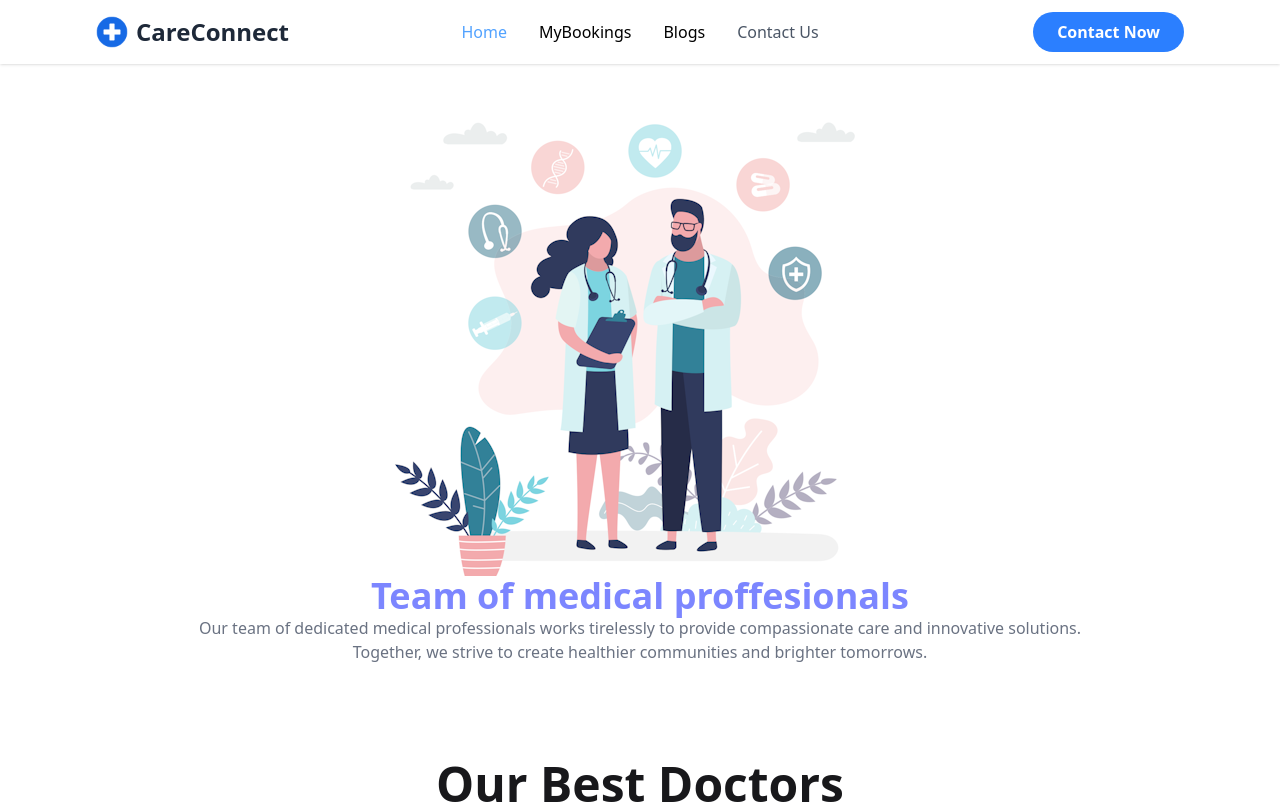
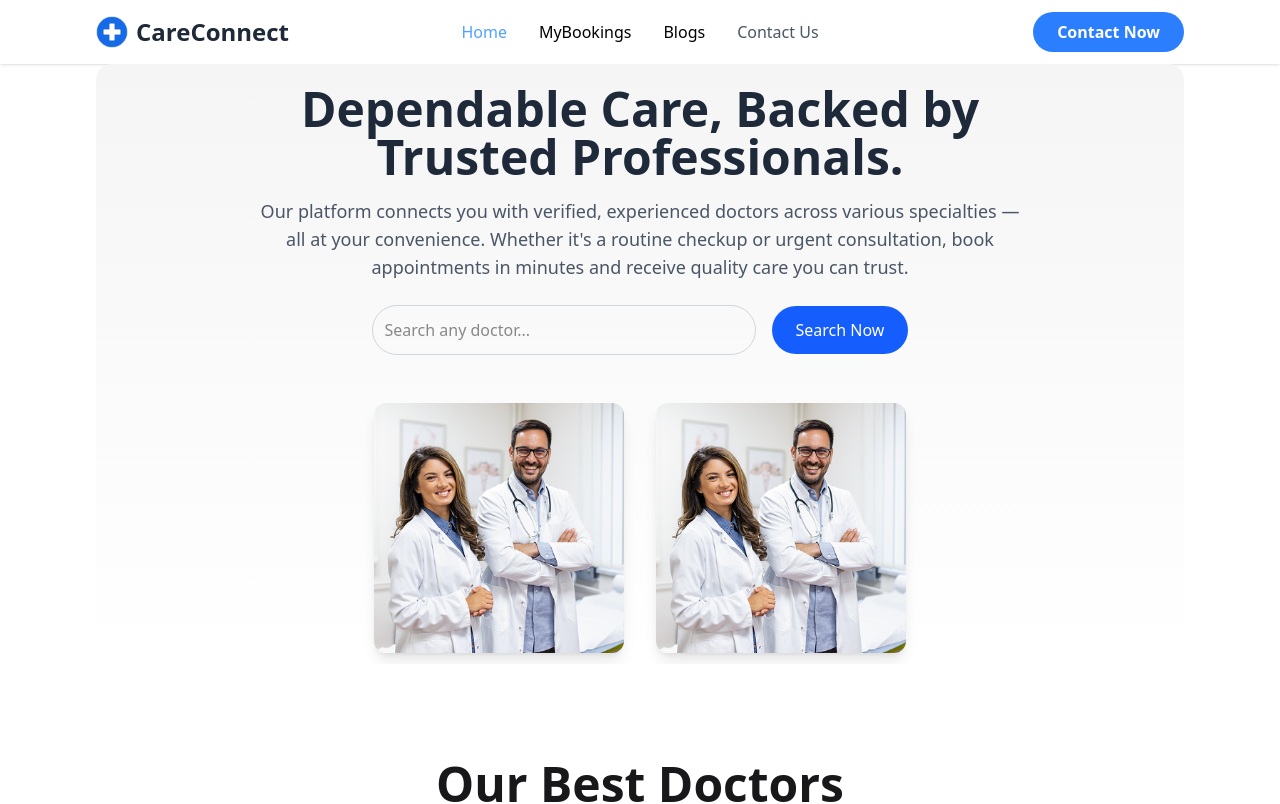
Before and after one commit to Samir-Sadaf25/Care-Connect, a React (Vite) app: page / in a window 1280 px wide. Shown: the top 804 px of the page. Built offline with nearby package versions, Linux system fonts and the light colour scheme.

Commit message:
update the hero section

```diff
--- a/src/Components/DoctorsList.jsx
+++ b/src/Components/DoctorsList.jsx
@@ -1,9 +1,8 @@
 import React, { useEffect, useState } from 'react';
-import { NavLink, useLoaderData } from 'react-router';
+import { NavLink, } from 'react-router';
 
-const DoctorsList = () => {
+const DoctorsList = ({ data }) => {
 
-    const data = useLoaderData();
     const [showAll, setShowAll] = useState(false);
     const [doctors, setDoctors] = useState([]);
     useEffect(() => {
@@ -55,32 +54,32 @@ const DoctorsList = () => {
                         </div>
 
                         {/* View Details Button */}
-                        <NavLink to={"/DoctorDetails"}>
-                            <a className=" mt-2.5 relative inline-flex items-center px-12 py-3 overflow-hidden text-lg font-medium text-indigo-600 border-2 border-indigo-600 rounded-full hover:text-white group hover:bg-gray-50">
-                                <span class="absolute left-0 block w-full h-0 transition-all bg-indigo-600 opacity-100 group-hover:h-full top-1/2 group-hover:top-0 duration-400 ease"></span>
-                                <span class="absolute right-0 flex items-center justify-start w-10 h-10 duration-300 transform translate-x-full group-hover:translate-x-0 ease">
-                                    <svg class="w-5 h-5" fill="none" stroke="currentColor" viewBox="0 0 24 24" xmlns="http://www.w3.org/2000/svg"><path stroke-linecap="round" stroke-linejoin="round" stroke-width="2" d="M14 5l7 7m0 0l-7 7m7-7H3"></path></svg>
-                                </span>
-                                <span class="relative">View details</span>
-                            </a>
+                        <NavLink to={"/DoctorDetails"} className=" mt-2.5 relative inline-flex items-center px-12 py-3 overflow-hidden text-lg font-medium text-indigo-600 border-2 border-indigo-600 rounded-full hover:text-white group hover:bg-gray-50">
+
+                            <span className="absolute left-0 block w-full h-0 transition-all bg-indigo-600 opacity-100 group-hover:h-full top-1/2 group-hover:top-0 duration-400 ease"></span>
+                            <span className="absolute right-0 flex items-center justify-start w-10 h-10 duration-300 transform translate-x-full group-hover:translate-x-0 ease">
+                                <svg name="w-5 h-5" fill="none" stroke="currentColor" viewBox="0 0 24 24" xmlns="http://www.w3.org/2000/svg"><path strokeLinecap="round" strokeLinejoin="round" strokeWidth="2" d="M14 5l7 7m0 0l-7 7m7-7H3"></path></svg>
+                            </span>
+                            <span className="relative">View details</span>
+
                         </NavLink>
                     </div>)
                 }
             </div>
             <div className='justify-self-center mt-5 mb-8'>
                 <button onClick={() => {
-                    setShowAll( prv => !prv)
-                    if(showAll) window.scrollTo(0,0)
+                    setShowAll(prv => !prv)
+                    if (showAll) window.scrollTo(0, 0)
                 }}>
                     <a className="relative inline-flex items-center justify-start py-3 pl-4 pr-12 overflow-hidden font-semibold text-indigo-600 transition-all duration-150 ease-in-out rounded hover:pl-10 hover:pr-6 bg-gray-50 group">
                         <span className="absolute bottom-0 left-0 w-full h-1 transition-all duration-150 ease-in-out bg-indigo-600 group-hover:h-full"></span>
                         <span className="absolute right-0 pr-4 duration-200 ease-out group-hover:translate-x-12">
-                            <svg className="w-5 h-5 text-green-400" fill="none" stroke="currentColor" viewBox="0 0 24 24" xmlns="http://www.w3.org/2000/svg"><path stroke-linecap="round" stroke-linejoin="round" stroke-width="2" d="M14 5l7 7m0 0l-7 7m7-7H3"></path></svg>
+                            <svg className="w-5 h-5 text-green-400" fill="none" stroke="currentColor" viewBox="0 0 24 24" xmlns="http://www.w3.org/2000/svg"><path strokeLinecap="round" strokeLinejoin="round" strokeWidth="2" d="M14 5l7 7m0 0l-7 7m7-7H3"></path></svg>
                         </span>
-                        <span class="absolute left-0 pl-2.5 -translate-x-12 group-hover:translate-x-0 ease-out duration-200">
-                            <svg class="w-5 h-5 text-green-400" fill="none" stroke="currentColor" viewBox="0 0 24 24" xmlns="http://www.w3.org/2000/svg"><path stroke-linecap="round" stroke-linejoin="round" stroke-width="2" d="M14 5l7 7m0 0l-7 7m7-7H3"></path></svg>
+                        <span className="absolute left-0 pl-2.5 -translate-x-12 group-hover:translate-x-0 ease-out duration-200">
+                            <svg className="w-5 h-5 text-green-400" fill="none" stroke="currentColor" viewBox="0 0 24 24" xmlns="http://www.w3.org/2000/svg"><path strokeLinecap="round" strokeLinejoin="round" strokeWidth="2" d="M14 5l7 7m0 0l-7 7m7-7H3"></path></svg>
                         </span>
-                        <span class="relative w-full text-left transition-colors duration-200 ease-in-out group-hover:text-white">{showAll ? 'show All Doctors' : 'Show Less'} </span>
+                        <span className="relative w-full text-left transition-colors duration-200 ease-in-out group-hover:text-white">{showAll ? 'show All Doctors' : 'Show Less'} </span>
                     </a>
                 </button>
             </div>
--- a/src/Components/HeroSection.jsx
+++ b/src/Components/HeroSection.jsx
@@ -1,14 +1,47 @@
 import React from 'react';
-import banner from '../assets/doctor illustration.png'
+import banner from '../assets/banner-img-1.png'
 const HeroSection = () => {
     return (
-        <div className='mt-3 mb-24'>
-            <div>
-                <img className='place-self-center' src={banner} alt="" />
-            </div>
-            <div>
-                <h1 className='text-4xl font-bold text-indigo-400 text-center'>Team of medical proffesionals</h1>
-                <p className='text-center text-gray-500'>Our team of dedicated medical professionals works tirelessly to provide compassionate care and innovative solutions. <br />Together, we strive to create healthier communities and brighter tomorrows.</p>
+        <div className=' mb-24'>
+            <div className="w-full h-[600px] bg-gradient-to-b from-[#f5f5f5] to-white flex flex-col items-center justify-center rounded-2xl p-6 relative overflow-hidden">
+
+                {/* Text Section */}
+                <div className="text-center max-w-3xl">
+                    <h1 className="text-4xl md:text-5xl font-bold text-gray-800 mb-4 mt-2.5">
+                        Dependable Care, Backed by Trusted Professionals.
+                    </h1>
+                    <p className="text-gray-600 text-lg mb-6">
+                        Our platform connects you with verified, experienced doctors across various specialties — all at your convenience.
+                        Whether it's a routine checkup or urgent consultation, book appointments in minutes and receive quality care you can trust.
+                    </p>
+
+                    {/* Search Bar */}
+                    <div className="flex items-center justify-center gap-4">
+                        <input
+                            type="text"
+                            placeholder="Search any doctor..."
+                            className="w-72 md:w-96 p-3 rounded-full border border-gray-300 focus:outline-none focus:ring-2 focus:ring-blue-500"
+                        />
+                        <button className="bg-blue-600 text-white px-6 py-3 rounded-full hover:bg-blue-700 transition">
+                            Search Now
+                        </button>
+                    </div>
+                </div>
+
+                {/* Images Section */}
+                <div className="flex gap-8 mt-12">
+                    <img
+                        src={banner}
+                        alt="Doctor 1"
+                        className="w-[250px] h-[250px] object-cover rounded-xl shadow-lg"
+                    />
+                    <img
+                        src={banner}
+                        alt="Doctor 2"
+                        className="w-[250px] h-[250px] object-cover rounded-xl shadow-lg"
+                    />
+                </div>
+
             </div>
         </div>
     );
--- a/src/Pages/Home.jsx
+++ b/src/Pages/Home.jsx
@@ -2,12 +2,18 @@ import React from 'react';
 import HeroSection from '../Components/HeroSection';
 import DoctorsList from '../Components/DoctorsList';
 import Services from '../Components/Services';
+import { useLoaderData } from 'react-router';
 
 const Home = () => {
+
+    const data = useLoaderData();
+
+
+
     return (
         <div>
             <HeroSection></HeroSection>
-            <DoctorsList></DoctorsList>
+            <DoctorsList data={data}></DoctorsList>
             <Services></Services>
         </div>
     );
```
